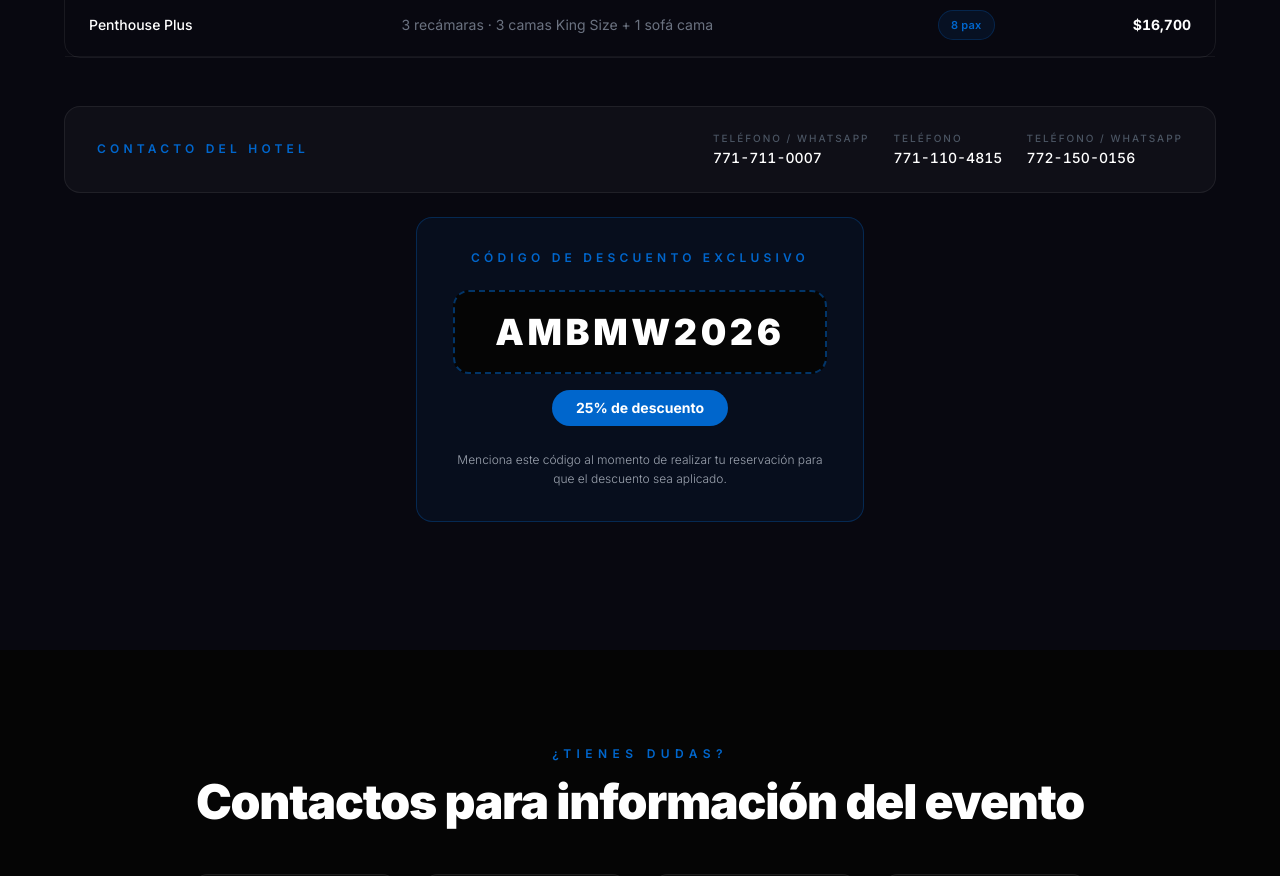
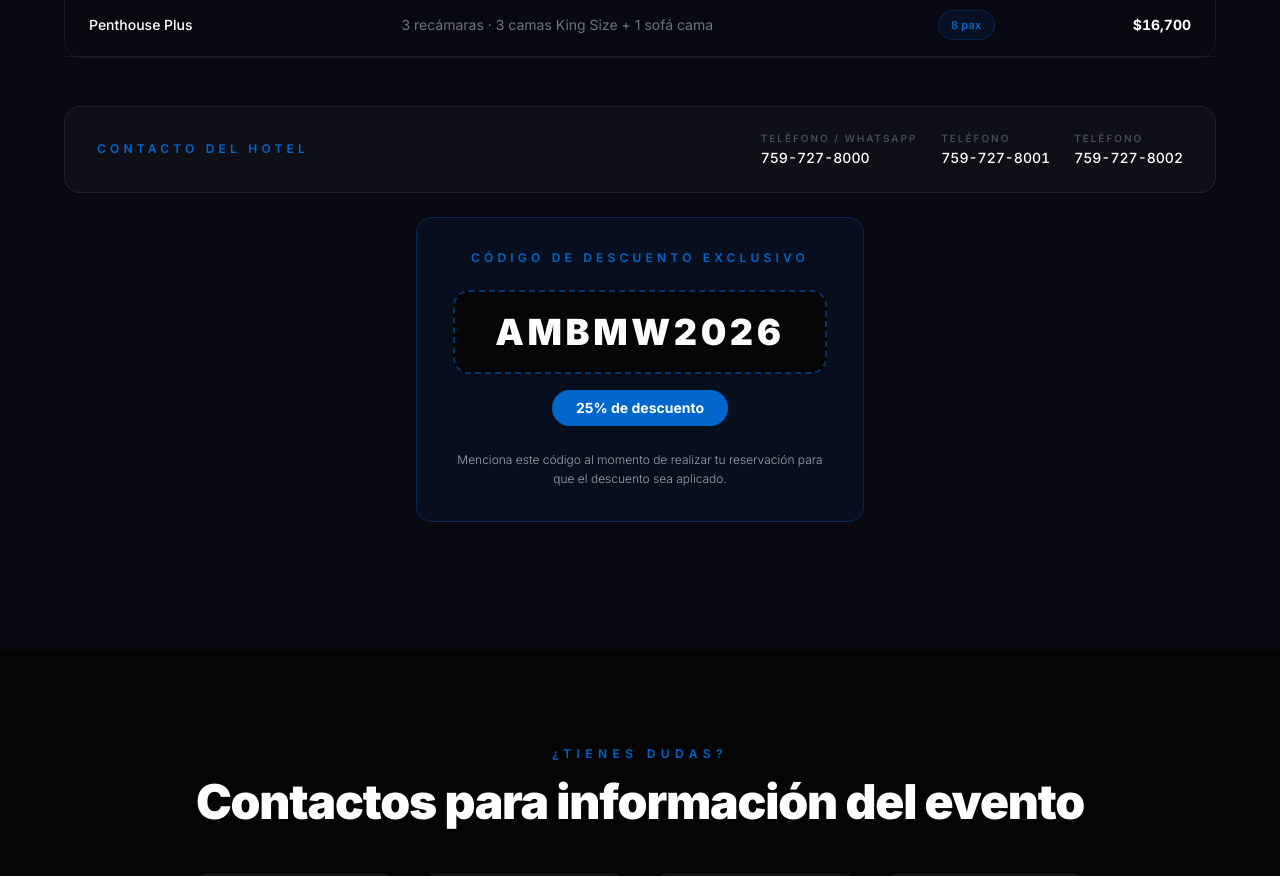
Before and after one commit to Reyirel/bmwam, a React (Vite) app: page / in a window 1280 px wide. Shown: the part 6240-7116 px from the top of the page. Built offline with nearby package versions, Linux system fonts and the light colour scheme; the HTML template or start-up script is replaced by a standard one.

Commit message:
feat : cambio de numero

```diff
--- a/src/views/Home.jsx
+++ b/src/views/Home.jsx
@@ -604,9 +604,9 @@ Reserva tu lugar y sé parte de este encuentro único, donde la pasión por roda
               </p>
               <div className="flex flex-col sm:flex-row gap-6">
                 {[
-                  { label: 'Teléfono / WhatsApp', value: '771-711-0007' },
-                  { label: 'Teléfono', value: '771-110-4815' },
-                  { label: 'Teléfono / WhatsApp', value: '772-150-0156' },
+                  { label: 'Teléfono / WhatsApp', value: '759-727-8000' },
+                  { label: 'Teléfono', value: '759-727-8001' },
+                  { label: 'Teléfono', value: '759-727-8002' },
                 ].map(({ label, value }) => (
                   <div key={value} className="flex flex-col gap-0.5">
                     <span className="text-gray-600 text-[10px] uppercase tracking-[0.2em] font-medium">{label}</span>
```
Also changed, not shown: 1 other file (tests, documents, lock files or other folders).
